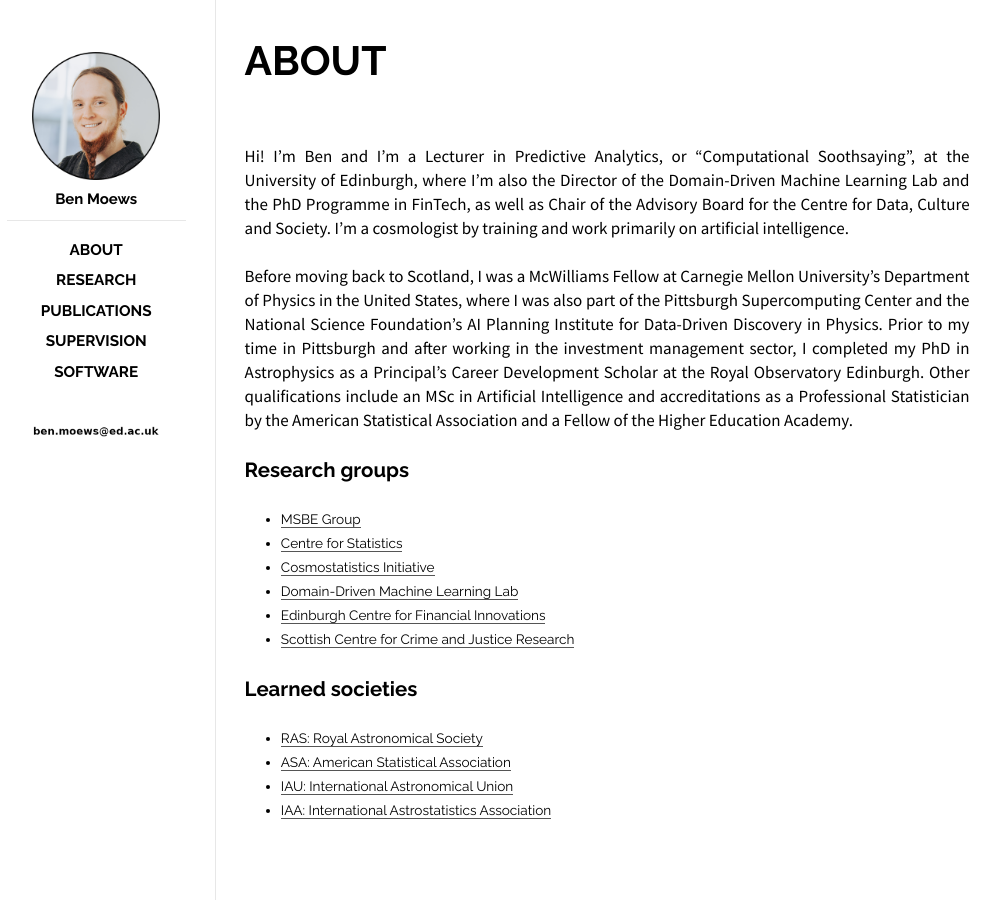
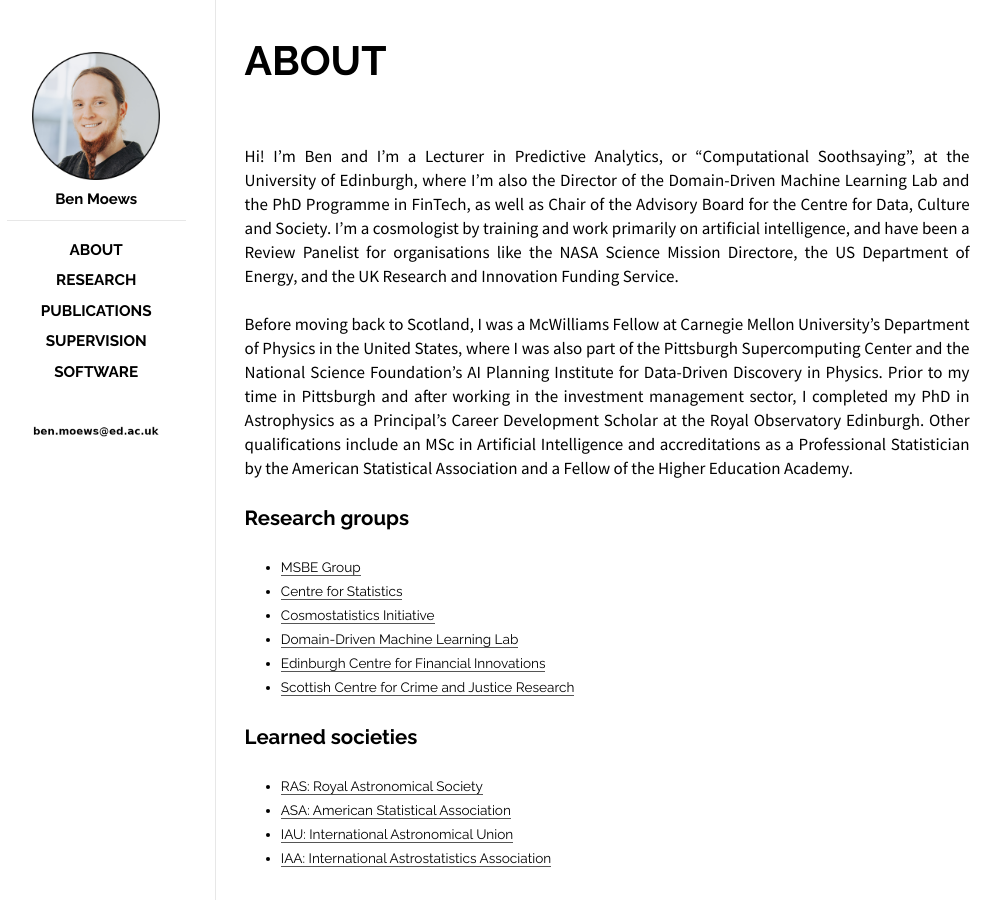
Before and after one commit to moews/moews.github.io, a Jekyll site: the page built from _posts/2017-03-27-about.md, in a window 1280 px wide. Shown: the whole page, without its empty margins (143-1144 px from the left). Built offline with Jekyll 4.4.1, drawn with Linux system fonts in a browser that asks for light colours.

Commit message:
Update 2017-03-27-about.md

```diff
--- a/_posts/2017-03-27-about.md
+++ b/_posts/2017-03-27-about.md
@@ -8,7 +8,7 @@
 
 <br>
 
-Hi! I’m Ben and I’m a Lecturer in Predictive Analytics, or “Computational Soothsaying”, at the University of Edinburgh, where I'm also the Director of the Domain-Driven Machine Learning Lab and the PhD Programme in FinTech, as well as Chair of the Advisory Board for the Centre for Data, Culture and Society. I’m a cosmologist by training and work primarily on artificial intelligence.
+Hi! I’m Ben and I’m a Lecturer in Predictive Analytics, or “Computational Soothsaying”, at the University of Edinburgh, where I'm also the Director of the Domain-Driven Machine Learning Lab and the PhD Programme in FinTech, as well as Chair of the Advisory Board for the Centre for Data, Culture and Society. I’m a cosmologist by training and work primarily on artificial intelligence, and have been a Review Panelist for organisations like the NASA Science Mission Directore, the US Department of Energy, and the UK Research and Innovation Funding Service.
 
 <!--Hi! I’m Ben, and I’m a Lecturer in Predictive Analytics, or “Computational Soothsaying”, here at the University of Edinburgh, where I’m also currently the Director of the PhD Programme in Financial Technology and the Chair of the Advisory Board for the Centre for Data, Culture and Society. I’m a cosmologist by training and work primarily on machine learning and statistics.-->
 
```
